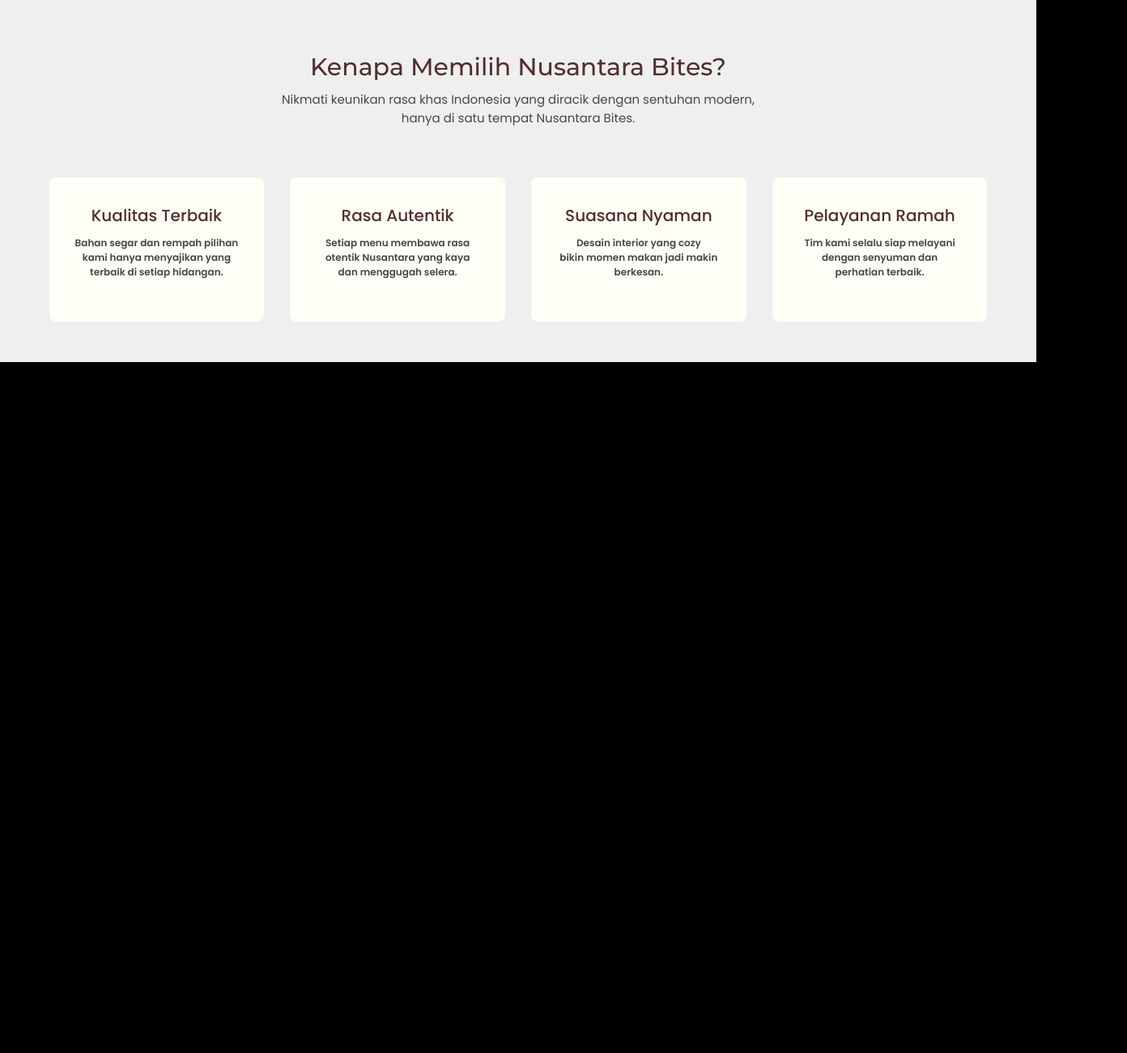
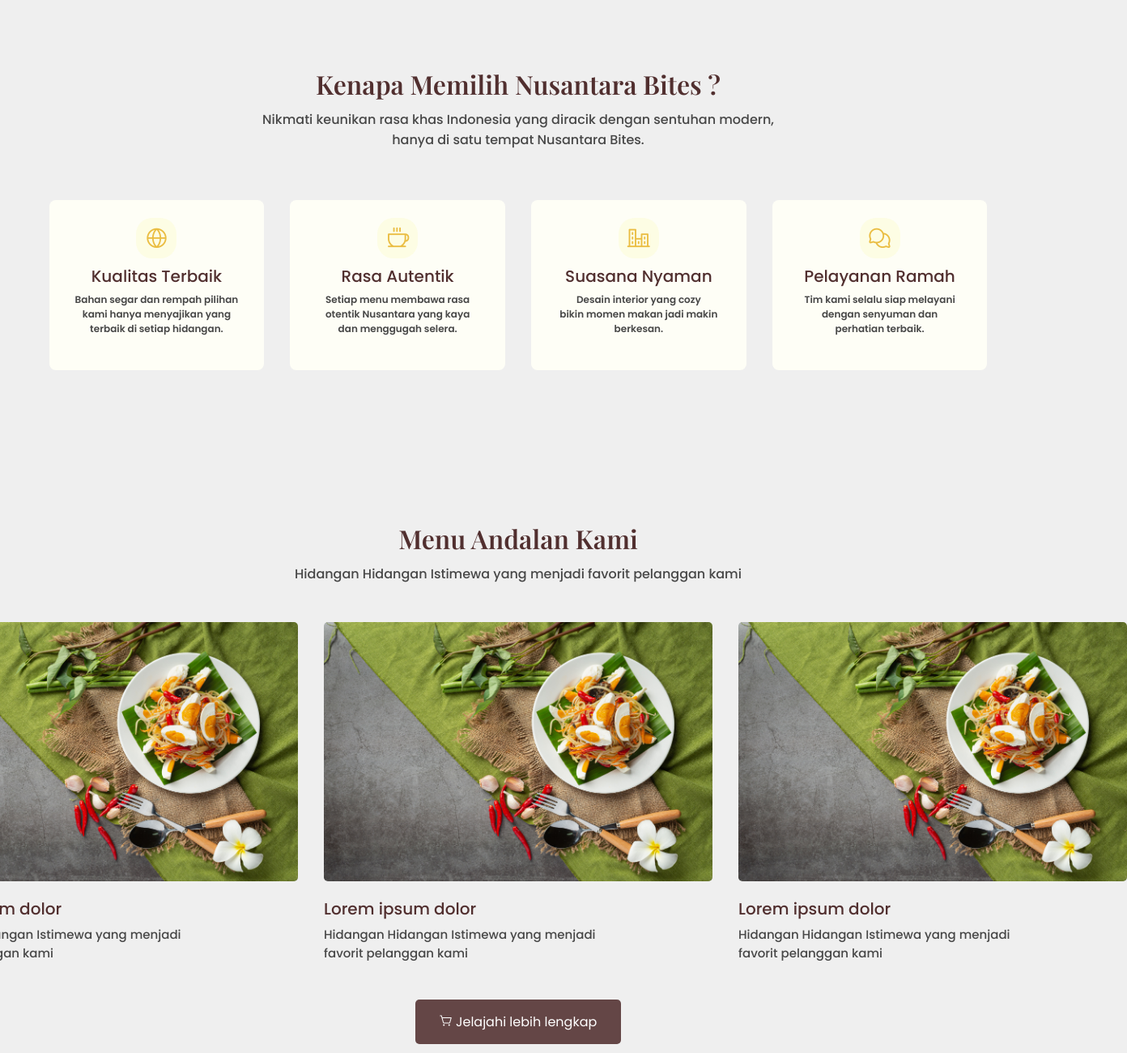
Before and after one commit to baskororinakit/Nusantara-Bites, a plain HTML site: page index.html in a window 1280 px wide. Shown: the part 940-2240 px from the top of the page at 81% size, 1392 px wide, since content can reach past the window. Before the commit the page ends 1387 px from the top, so only its background shows below. Drawn offline with nearby package versions, Linux system fonts and the light colour scheme; a web font is replaced by a local one.

Commit message:
Feat: Adding menu

```diff
--- a/index.html
+++ b/index.html
@@ -3,11 +3,14 @@
   <head>
     <meta charset="UTF-8" />
     <meta name="viewport" content="width=device-width, initial-scale=1.0" />
-    <title>Nusantara Bites</title>
+    <title>Nusantara Bites - Homepage</title>
     <!-- FONT -->
-    <link rel="preconnect" href="https://fonts.googleapis.com">
-    <link rel="preconnect" href="https://fonts.gstatic.com" crossorigin>
-    <link href="https://fonts.googleapis.com/css2?family=Inter:ital,opsz,wght@0,14..32,100..900;1,14..32,100..900&family=Montserrat:ital,wght@0,100..900;1,100..900&family=Noto+Serif:ital,wght@0,100..900;1,100..900&family=Open+Sans:ital,wght@0,300..800;1,300..800&family=Poppins:ital,wght@0,100;0,200;0,300;0,400;0,500;0,600;0,700;0,800;0,900;1,100;1,200;1,300;1,400;1,500;1,600;1,700;1,800;1,900&display=swap" rel="stylesheet">
+    <link rel="preconnect" href="https://fonts.googleapis.com" />
+    <link rel="preconnect" href="https://fonts.gstatic.com" crossorigin />
+    <link
+      href="https://fonts.googleapis.com/css2?family=Inter:ital,opsz,wght@0,14..32,100..900;1,14..32,100..900&family=Merriweather:ital,opsz,wght@0,18..144,300..900;1,18..144,300..900&family=Montserrat:ital,wght@0,100..900;1,100..900&family=Noto+Serif:ital,wght@0,100..900;1,100..900&family=Open+Sans:ital,wght@0,300..800;1,300..800&family=Playfair+Display:ital,wght@0,400..900;1,400..900&family=Poppins:ital,wght@0,100;0,200;0,300;0,400;0,500;0,600;0,700;0,800;0,900;1,100;1,200;1,300;1,400;1,500;1,600;1,700;1,800;1,900&display=swap"
+      rel="stylesheet"
+    />
     <!-- Icons -->
     <link
       rel="stylesheet"
@@ -77,7 +80,7 @@
       </div>
     </section>
     <section class="card-section">
-      <h2>Kenapa Memilih Nusantara Bites?</h2>
+      <h2>Kenapa Memilih Nusantara Bites ?</h2>
       <p>
         Nikmati keunikan rasa khas Indonesia yang diracik dengan sentuhan
         modern,<br />
@@ -85,7 +88,7 @@
       </p>
       <div class="card-content">
         <div class="card">
-          <i></i>
+          <i class="ph ph-globe-simple"></i>
           <h3>Kualitas Terbaik</h3>
           <p>
             Bahan segar dan rempah pilihan<br />
@@ -94,7 +97,7 @@
           </p>
         </div>
         <div class="card">
-            <i></i>
+          <i class="ph ph-coffee"></i>
           <h3>Rasa Autentik</h3>
           <p>
             Setiap menu membawa rasa<br />
@@ -103,7 +106,7 @@
           </p>
         </div>
         <div class="card">
-            <i></i>
+          <i class="ph ph-city"></i>
           <h3>Suasana Nyaman</h3>
           <p>
             Desain interior yang cozy<br />
@@ -112,13 +115,45 @@
           </p>
         </div>
         <div class="card">
-            <i></i>
+          <i class="ph ph-chats-circle"></i>
           <h3>Pelayanan Ramah</h3>
           <p>
-              Tim kami selalu siap melayani<br> dengan senyuman dan<br> perhatian
-              terbaik.
+            Tim kami selalu siap melayani<br />
+            dengan senyuman dan<br />
+            perhatian terbaik.
           </p>
         </div>
+      </div>
+    </section>
+    <section class="menu-section" id="menu">
+      <h2>Menu Andalan Kami</h2>
+      <p>Hidangan Hidangan Istimewa yang menjadi favorit pelanggan kami</p>
+        <div class="menu-content">
+          <div class="menu-card">
+            <img src="img/menu1.jpg" alt="Menu 1" />
+            <h3>Lorem ipsum dolor</h3>
+            <p>
+              Hidangan Hidangan Istimewa yang menjadi<br> favorit pelanggan kami
+            </p>
+          </div>
+          <div class="menu-card">
+            <img src="img/menu2.jpg" alt="Menu 2" />
+            <h3>Lorem ipsum dolor</h3>
+            <p>
+              Hidangan Hidangan Istimewa yang menjadi<br> favorit pelanggan kami
+            </p>
+          </div>
+          <div class="menu-card">
+            <img src="img/menu3.jpg" alt="Menu 3" />
+            <h3>Lorem ipsum dolor</h3>
+            <p>
+              Hidangan Hidangan Istimewa yang menjadi<br> favorit pelanggan kami
+            </p>
+          </div>
+        </div>
+        <div class="menu-btn">
+          <i class="ph ph-shopping-cart-simple"></i>
+          <a href="#menu">Jelajahi lebih lengkap</a>
         </div>
     </section>
     <script src="js/main.js"></script>
--- a/styles/style.css
+++ b/styles/style.css
@@ -7,7 +7,8 @@
 
 body {
     /* background-color: rgba(0, 0, 0, 0.5); */
-    background-color: black;
+    background-color: #EFEFEF;
+
 }
 
 /* Header & Nav */
@@ -42,12 +43,16 @@
   text-decoration: none;
   color: white;
   font-family: 'Poppins', sans-serif, Arial, Helvetica, sans-serif;
-  display: inline-block; /* Penting untuk transform */
-  transition: transform 0.3s ease, color 0.3s ease;
+  display: inline-block;
+  transition: all ease-in-out .4s;
+  -webkit-transition: all ease-in-out .4s;
+  -moz-transition: all ease-in-out .4s;
+  -ms-transition: all ease-in-out .4s;
+  -o-transition: all ease-in-out .4s;
 }
 
 nav ul li a:hover {
-  color: #e6d9b6;
+  color: #d4cdcd;
   transform: translateY(1px);
   -webkit-transform: translateY(1px);
   -moz-transform: translateY(1px);
@@ -56,10 +61,6 @@
 }
 
 /* Navbar - Button */
-.btn-login:hover {
-    /* background-color: orange; */
-}
-
 
 .btn-login .login-btn {
   /* padding: 10px 30px; */
@@ -222,6 +223,7 @@
 }
 
 /* Section Card */
+
 .card-section {
     padding: 50px 0;
     background-color: #EFEFEF;
@@ -230,21 +232,21 @@
     align-items: center;
     justify-content: center;
     text-align: center;
-    padding-top: 8rem;
+    margin-top: 6rem;
 }
 
 .card-section > h2 {
-    font-family: 'Montserrat', sans-serif, Arial, Helvetica, sans-serif;
-    font-weight: 500;
-    font-size: 30px;
+    font-family: 'Playfair Display', sans-serif, Arial, Helvetica, sans-serif;
+    font-weight: 600;
+    font-size: 32px;
     color: #512F2F;
     margin-bottom: 10px;
 }
 
 .card-section > p {
     font-family: 'Poppins', sans-serif, Arial, Helvetica, sans-serif;
-    font-size: 15px;
-    font-weight: 400;
+    font-size: 16px;
+    font-weight: 500;
     color: #474747;
     margin-bottom: 30px;
 }
@@ -266,12 +268,23 @@
     padding: 2rem;
 }
 
+.card > i {
+    background-color: #FDFDE4;
+    font-size: 30px;
+    color: #EABD42;
+    margin-bottom: 10px;
+    border-radius: 20px;
+    padding: 10px;
+
+}
+
 .card > h3 {
     font-family: 'Poppins', sans-serif, Arial, Helvetica, sans-serif;
     font-weight: 500;
     font-size: 20px;
     color: #512F2F;
-    margin-bottom: 10px;
+    margin-bottom: 5px;
+    margin-top: 15px;
 }
 
 .card > p {
@@ -279,5 +292,96 @@
     font-size: 12px;
     font-weight: 600;
     color: #474747;
-    margin-bottom: 20px;
+    margin-bottom: 10px;
 }
+
+/* Menu section card */
+
+.menu-section {
+    background-color: #EFEFEF;
+    /* margin: 0; */
+    margin-top: 6rem;
+    padding: 40px;
+    display: flex;
+    justify-content: center;
+    align-items: center;
+    flex-direction: column;
+}
+
+.menu-section > h2 {
+    font-family: 'Playfair Display', sans-serif, Arial, Helvetica, sans-serif;
+    font-weight: 600;
+    font-size: 32px;
+    color: #512F2F;
+    margin-bottom: 10px;
+}
+
+.menu-section > p {
+    font-family: 'Poppins', sans-serif, Arial, Helvetica, sans-serif;
+    font-size: 16px;
+    font-weight: 500;
+    color: #474747;
+    margin-bottom: 15px;
+}
+
+.menu-content {
+    display: grid;
+    grid-template-columns: repeat(3, 1fr);
+    gap: 2rem;
+    margin-top: 2rem;
+}
+
+.menu-card > img {
+    object-fit: cover;
+    width: 480px;
+    transition: all .3s ease-in-out;
+    border-radius: 5px;
+    -webkit-border-radius: 5px;
+    -moz-border-radius: 5px;
+    -ms-border-radius: 5px;
+    -o-border-radius: 5px;
+}
+
+.menu-card > img:hover {
+    box-shadow: 3px 9px 10px 1px #524e4e;
+}
+
+.menu-card > h3 {
+    font-family: 'Poppins', sans-serif, Arial, Helvetica, sans-serif;
+    font-weight: 500;
+    font-size: 20px;
+    color: #512F2F;
+    margin-bottom: 5px;
+    margin-top: 15px;
+}
+
+.menu-card > p {
+    font-family: 'Poppins', sans-serif, Arial, Helvetica, sans-serif;
+    font-size: 15px;
+    font-weight: 500;
+    color: #474747;
+    margin-bottom: 30px;
+}
+
+.menu-btn {
+    font-family: 'Poppins', sans-serif, Arial, Helvetica, sans-serif;
+    font-weight: 400;
+    background-color: #512f2fe0;
+    border: none;
+    border-radius: 5px;
+    padding: 15px 30px;
+    margin-top: 1rem;
+    color: white;
+    transition: all .3s ease-in-out;
+    /* gap: 1rem; */
+}
+
+.menu-btn > a {
+    color: white;
+    text-decoration: none;
+}
+
+.menu-btn:hover {
+    transform: translateY(2px);
+    background-color: #512f2fc0;
+}
```
Also changed, not shown: img/menu1.jpg (added), img/menu2.jpg (added), img/menu3.jpg (added). Lines whose indentation alone changed are shown as unchanged.
